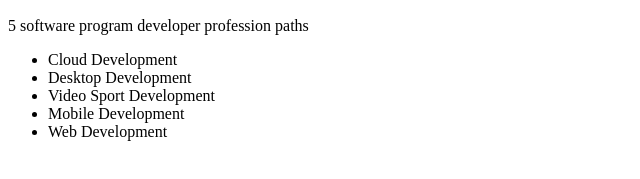
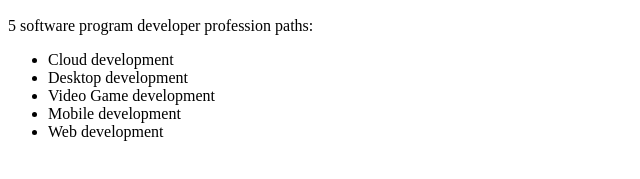
Before and after one commit to acciojob/development-paths-nandan881, a website: page main.html in a window 1280 px wide. Shown: the part 383-562 px from the top of the page, 0-640 px from the left. Drawn offline with Linux system fonts and the light colour scheme.

Commit message:
created a submission

```diff
--- a/main.html
+++ b/main.html
@@ -3,25 +3,23 @@
 <head>
     <meta charset="UTF-8">
     <meta name="viewport" content="width=device-width, initial-scale=1.0">
-    <title>Development Paths</title>
+    <title>Accio Jobs</title>
 </head>
 <body>
-    <!-- Header -->
     <h1>Welcome to Accio Jobs!</h1>
 
-    <!-- Image -->
-    <img src="https://images.unsplash.com/photo-1505028106030-e07ea1bd80c3?crop=entropy&cs=tinysrgb&fit=max&fm=jpg&ixid=MnwxMTc3M3wwfDF8c2VhcmNofDR8fHNvZnR3YXJlJTIwZGV2ZWxvcG1lbnQlMjBjYXJlZXIlMjBwYXRofGVufDB8fHx8MTY3MjMwNDEyNg&ixlib=rb-4.0.3&q=80&w=2000" alt="Development Paths Image" height="300">
+    <!-- Image with specified height -->
+    <img src="https://images.unsplash.com/photo-1505028106030-e07ea1bd80c3?crop=entropy&cs=tinysrgb&fit=max&fm=jpg&ixid=MnwxMTc3M3wwfDF8c2VhcmNofDR8fHNvZnR3YXJlJTIwZGV2ZWxvcG1lbnQlMjBjYXJlZXIlMjBwYXRofGVufDB8fHx8MTY3MjMwNDEyNg&ixlib=rb-4.0.3&q=80&w=2000" alt="Software Development" height="300">
 
-    <!-- Paragraph -->
-    <p>5 software program developer profession paths</p>
+    <p>5 software program developer profession paths:</p>
 
-    <!-- Unordered List -->
+    <!-- Unordered list of development paths -->
     <ul>
-        <li>Cloud Development</li>
-        <li>Desktop Development</li>
-        <li>Video Sport Development</li>
-        <li>Mobile Development</li>
-        <li>Web Development</li>
+        <li>Cloud development</li>
+        <li>Desktop development</li>
+        <li>Video Game development</li>
+        <li>Mobile development</li>
+        <li>Web development</li>
     </ul>
 </body>
 </html>
```
